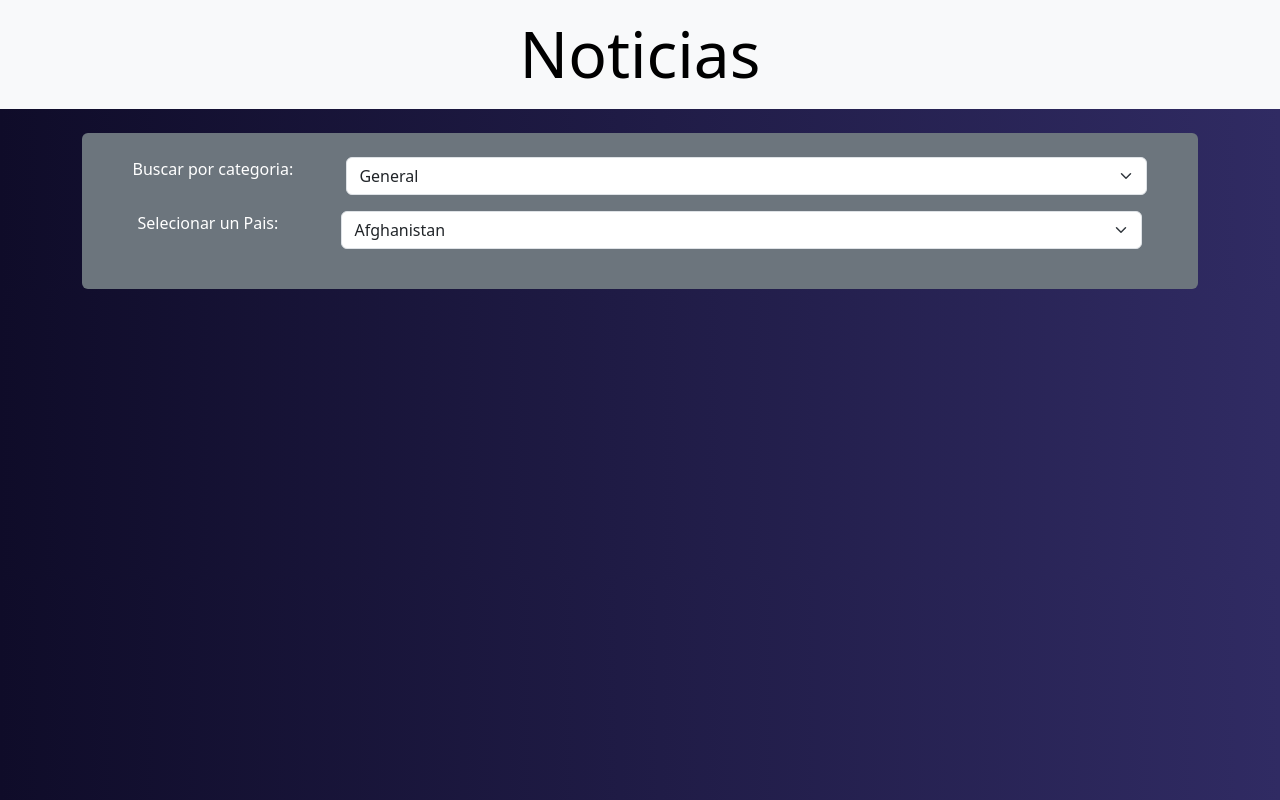
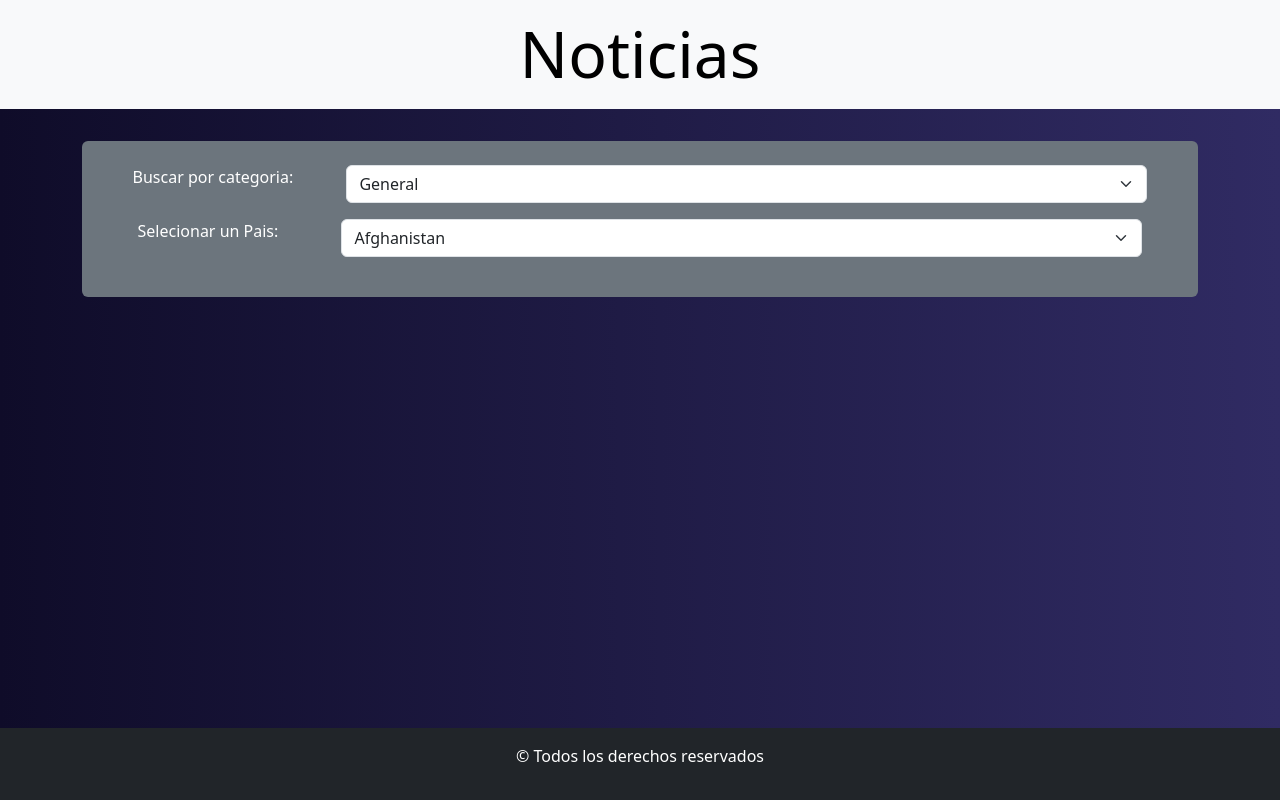
Before and after one commit to pablogonza37/EjercicioReact12_webNoticiasV2, a React (Vite) app: page / in a window 1280 px wide. Built offline with nearby package versions, Linux system fonts and the light colour scheme.

Commit message:
secreo el componente Footer

```diff
--- a/src/App.css
+++ b/src/App.css
@@ -17,3 +17,13 @@
   ); /* W3C, IE10+, FF16+, Chrome26+, Opera12+, Safari7+ */
   filter: progid:DXImageTransform.Microsoft.gradient( startColorstr='#0f0c29', endColorstr='#302b63',GradientType=1 ); /* IE6-9 */
 }
+
+#root {
+  display: flex;
+  flex-direction: column;
+  min-height: 100vh;
+}
+
+.mainPage {
+  flex-grow: 1;
+}
--- a/src/App.jsx
+++ b/src/App.jsx
@@ -1,22 +1,22 @@
-
-import './App.css'
-import Formulario from './components/Formulario';
-import Titulo from './components/Titulo'
+import "./App.css";
+import Formulario from "./components/Formulario";
+import Titulo from "./components/Titulo";
 import "bootstrap/dist/css/bootstrap.min.css";
 import { Container } from "react-bootstrap";
+import Footer from "./components/Footer";
+import ListaNoticias from "./components/ListaNoticias";
 
 function App() {
-
-
   return (
     <>
       <Titulo></Titulo>
       <Container className="mainPage">
-
         <Formulario></Formulario>
+        <ListaNoticias></ListaNoticias>
       </Container>
+      <Footer></Footer>
     </>
-  )
+  );
 }
 
-export default App
+export default App;
--- /dev/null
+++ b/src/components/Footer.jsx
@@ -0,0 +1,9 @@
+const Footer = () => {
+    return (
+        <footer className="text-bg-dark text-center py-3">
+            <p>&copy; Todos los derechos reservados</p>
+        </footer>
+    );
+};
+
+export default Footer;
```
Also changed, not shown: src/components/ListaNoticias.jsx (+1 -7 lines).
